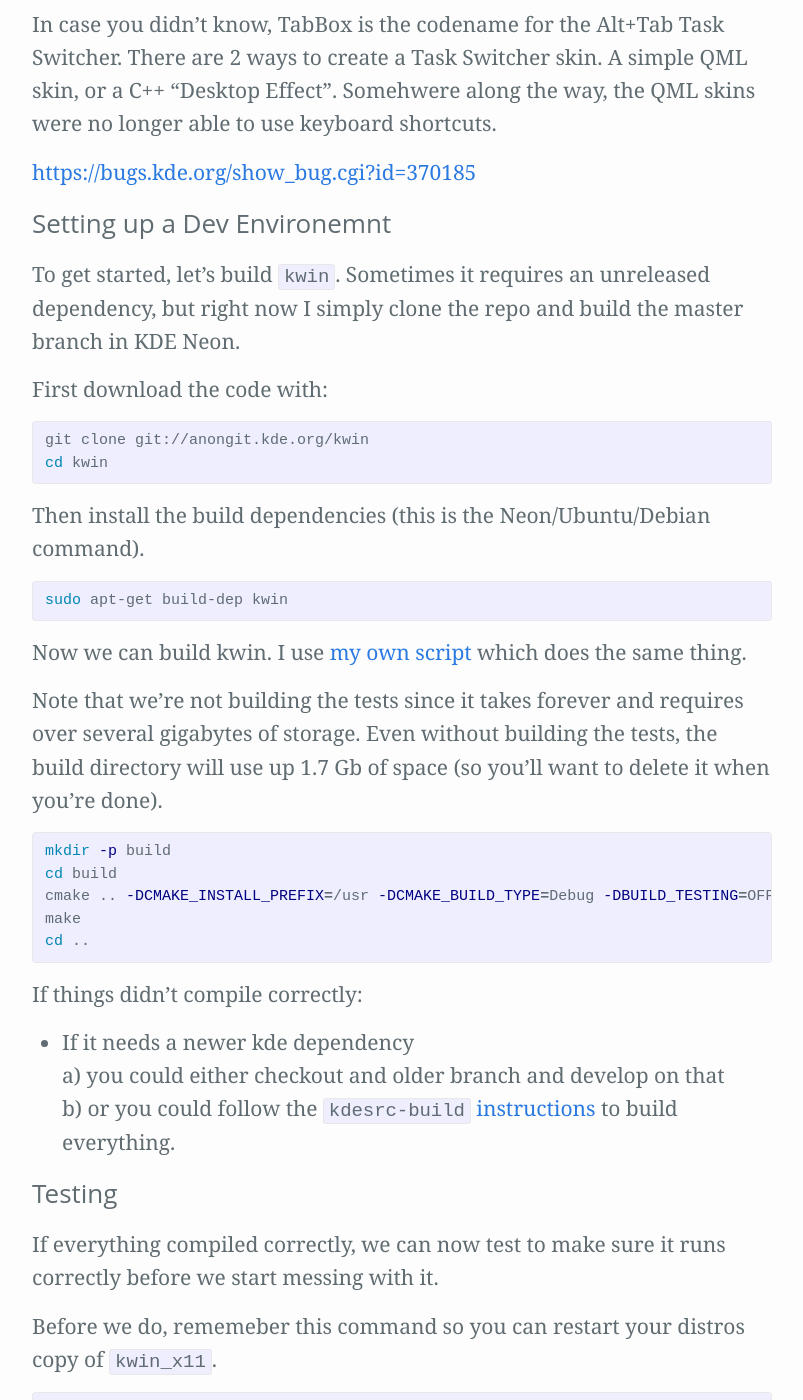
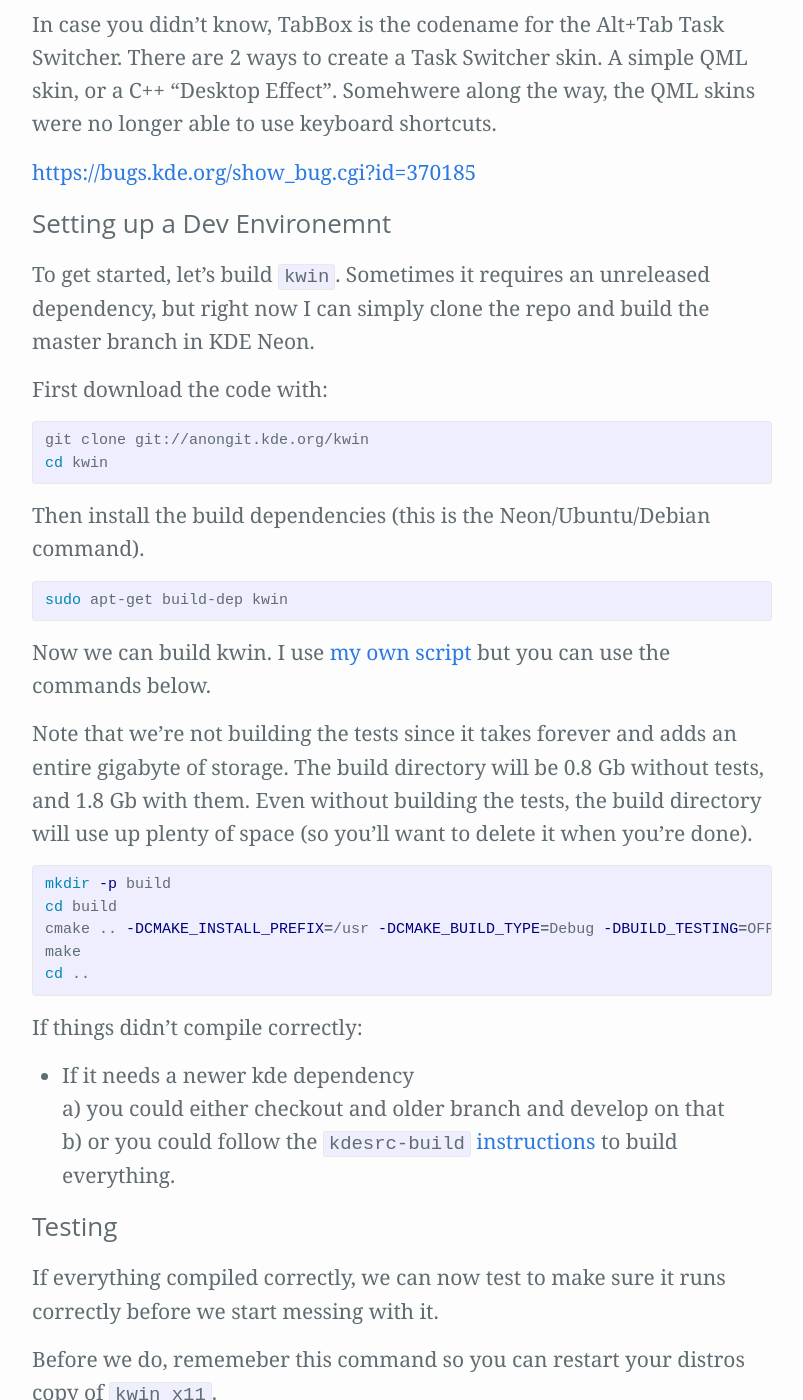
Before and after one commit to Zren/zren.github.io, a Jekyll site: the page built from _posts/2018-09-23-kwin-tabbox-keyboard-events.markdown, in a window 1280 px wide and 1400 px high, scrolled down 794 px. Shown: the whole window, without its empty margins (238-1041 px from the left). Built offline with Jekyll 4.4.1, drawn with Linux system fonts in a browser that asks for light colours.

Commit message:
Wording. build dir only uses 800mb.

```diff
--- a/_posts/2018-09-23-kwin-tabbox-keyboard-events.markdown
+++ b/_posts/2018-09-23-kwin-tabbox-keyboard-events.markdown
@@ -9,7 +9,7 @@
 
 ### Setting up a Dev Environemnt
 
-To get started, let's build `kwin`. Sometimes it requires an unreleased dependency, but right now I simply clone the repo and build the master branch in KDE Neon.
+To get started, let's build `kwin`. Sometimes it requires an unreleased dependency, but right now I can simply clone the repo and build the master branch in KDE Neon.
 
 First download the code with:
 
@@ -24,9 +24,9 @@
 sudo apt-get build-dep kwin
 {% endhighlight %}
 
-Now we can build kwin. I use [my own script](https://gist.github.com/Zren/3f859c267ac1148aaedcf54a9bacb00f) which does the same thing.
+Now we can build kwin. I use [my own script](https://gist.github.com/Zren/3f859c267ac1148aaedcf54a9bacb00f) but you can use the commands below.
 
-Note that we're not building the tests since it takes forever and requires over several gigabytes of storage. Even without building the tests, the build directory will use up 1.7 Gb of space (so you'll want to delete it when you're done).
+Note that we're not building the tests since it takes forever and adds an entire gigabyte of storage. The build directory will be 0.8 Gb without tests, and 1.8 Gb with them. Even without building the tests, the build directory will use up plenty of space (so you'll want to delete it when you're done).
 
 {% highlight bash %}
 mkdir -p build
```
